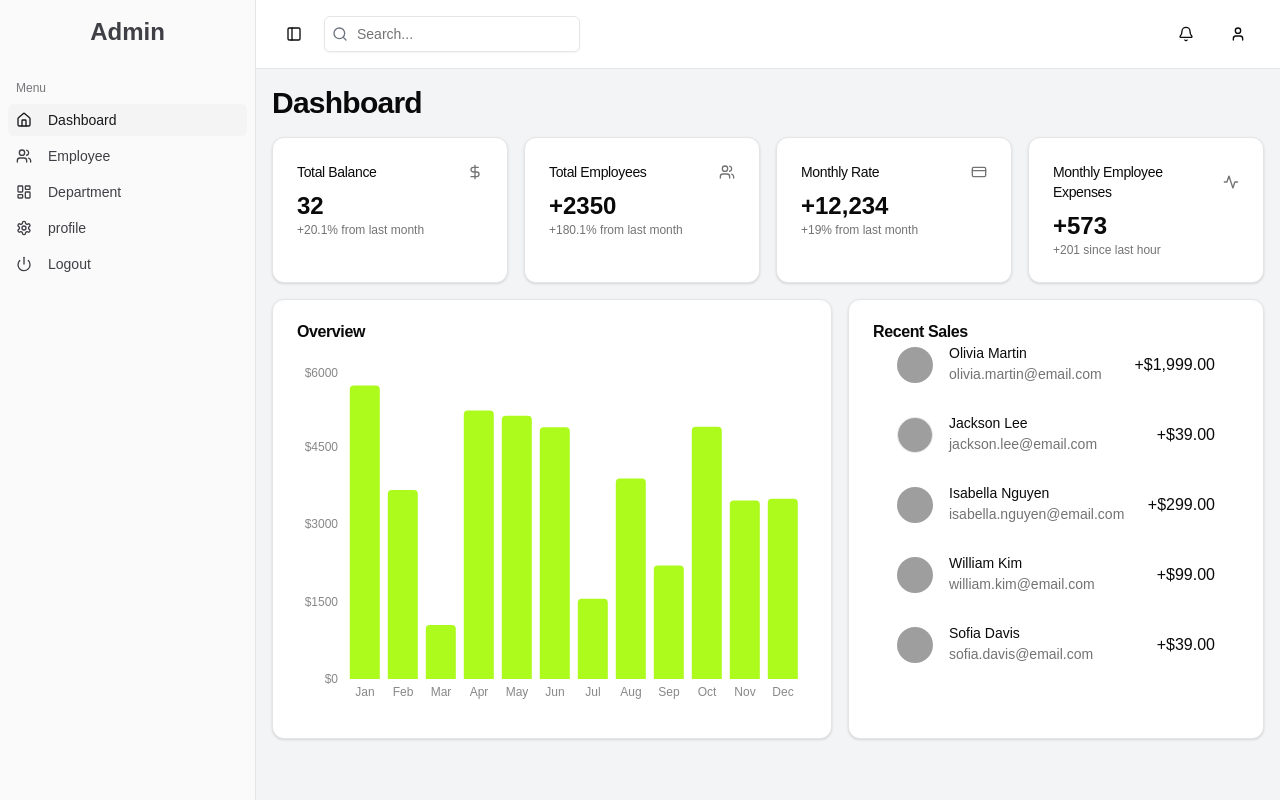
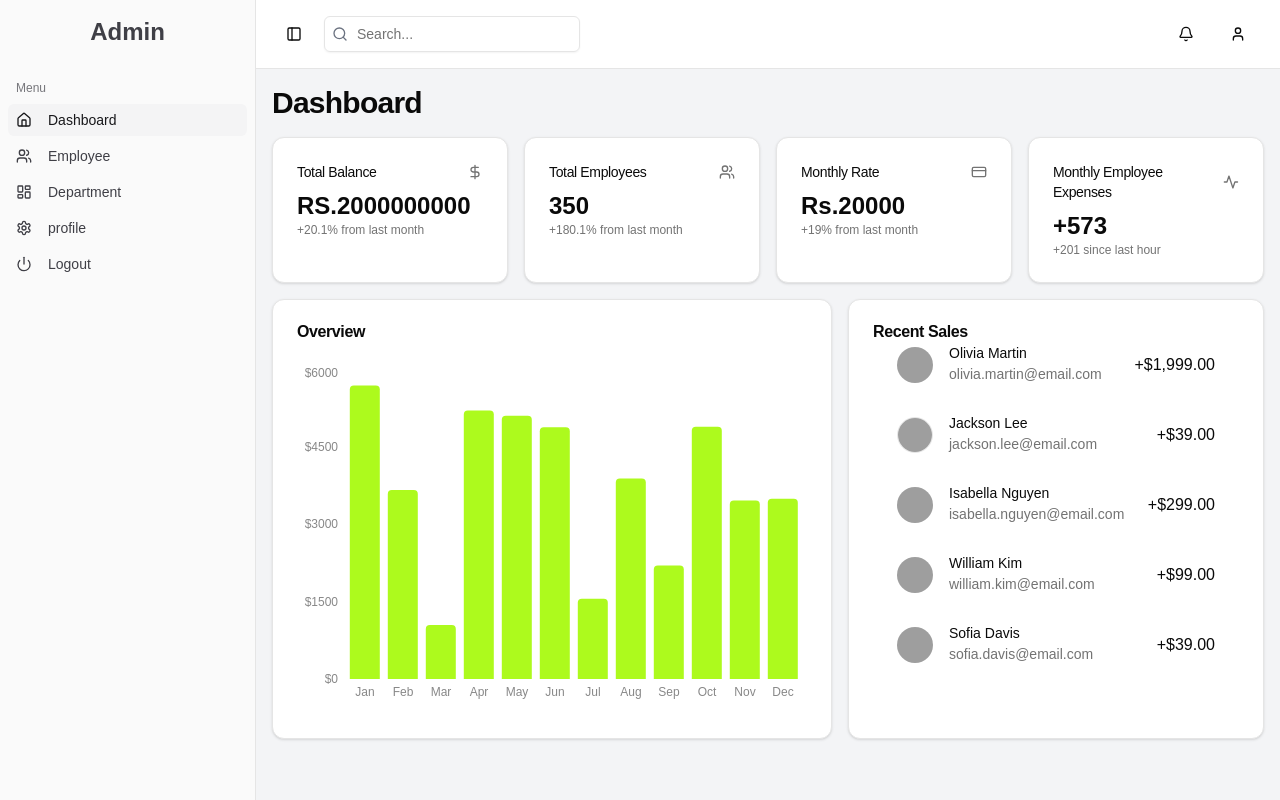
Before and after one commit to rockeyrai/Employee-MS, a Next.js app in the folder client/: page /admin in a window 1280 px wide. Built offline with nearby package versions, Linux system fonts and the light colour scheme; grey boxes are pictures that could not be loaded.

Commit message:
setting redux in frontend

```diff
--- a/client/package.json
+++ b/client/package.json
@@ -17,6 +17,7 @@
     "@radix-ui/react-separator": "^1.1.1",
     "@radix-ui/react-slot": "^1.1.1",
     "@radix-ui/react-tooltip": "^1.1.6",
+    "@reduxjs/toolkit": "^2.5.0",
     "axios": "^1.7.9",
     "class-variance-authority": "^0.7.1",
     "clsx": "^2.1.1",
@@ -25,6 +26,7 @@
     "next": "^15.1.1",
     "react": "^19.0.0",
     "react-dom": "^19.0.0",
+    "react-redux": "^9.2.0",
     "react-toastify": "^11.0.1",
     "recharts": "^2.15.0",
     "tailwind-merge": "^2.5.5",
--- a/client/src/app/admin/page.jsx
+++ b/client/src/app/admin/page.jsx
@@ -1,8 +1,11 @@
+'use client'
 import { Card, CardContent, CardHeader, CardTitle } from "@/components/ui/card"
 import { Overview } from "@/components/overview"
 import { RecentSales } from "@/components/recent-sales"
+import { useState } from "react";
 
 export default function DashboardPage() {
+  const [totalamount,setTotalAmount] = useState(2000000000)
 
   return (
     (<div className="space-y-4">
@@ -24,7 +27,7 @@ export default function DashboardPage() {
             </svg>
           </CardHeader>
           <CardContent>
-            <div className="text-2xl font-bold">32</div>
+            <div className="text-2xl font-bold">RS.{totalamount}</div>
             <p className="text-xs text-muted-foreground">
               +20.1% from last month
             </p>
@@ -48,7 +51,7 @@ export default function DashboardPage() {
             </svg>
           </CardHeader>
           <CardContent>
-            <div className="text-2xl font-bold">+2350</div>
+            <div className="text-2xl font-bold">350</div>
             <p className="text-xs text-muted-foreground">
               +180.1% from last month
             </p>
@@ -71,7 +74,7 @@ export default function DashboardPage() {
             </svg>
           </CardHeader>
           <CardContent>
-            <div className="text-2xl font-bold">+12,234</div>
+            <div className="text-2xl font-bold">Rs.20000</div>
             <p className="text-xs text-muted-foreground">+19% from last month</p>
           </CardContent>
         </Card>
```
Also changed, not shown: client/src/lib/redux/reduxprovider.js (added, +12 -0 lines), client/src/lib/redux/store.js (added, +8 -0 lines), 1 other file (tests, documents, lock files or other folders).
